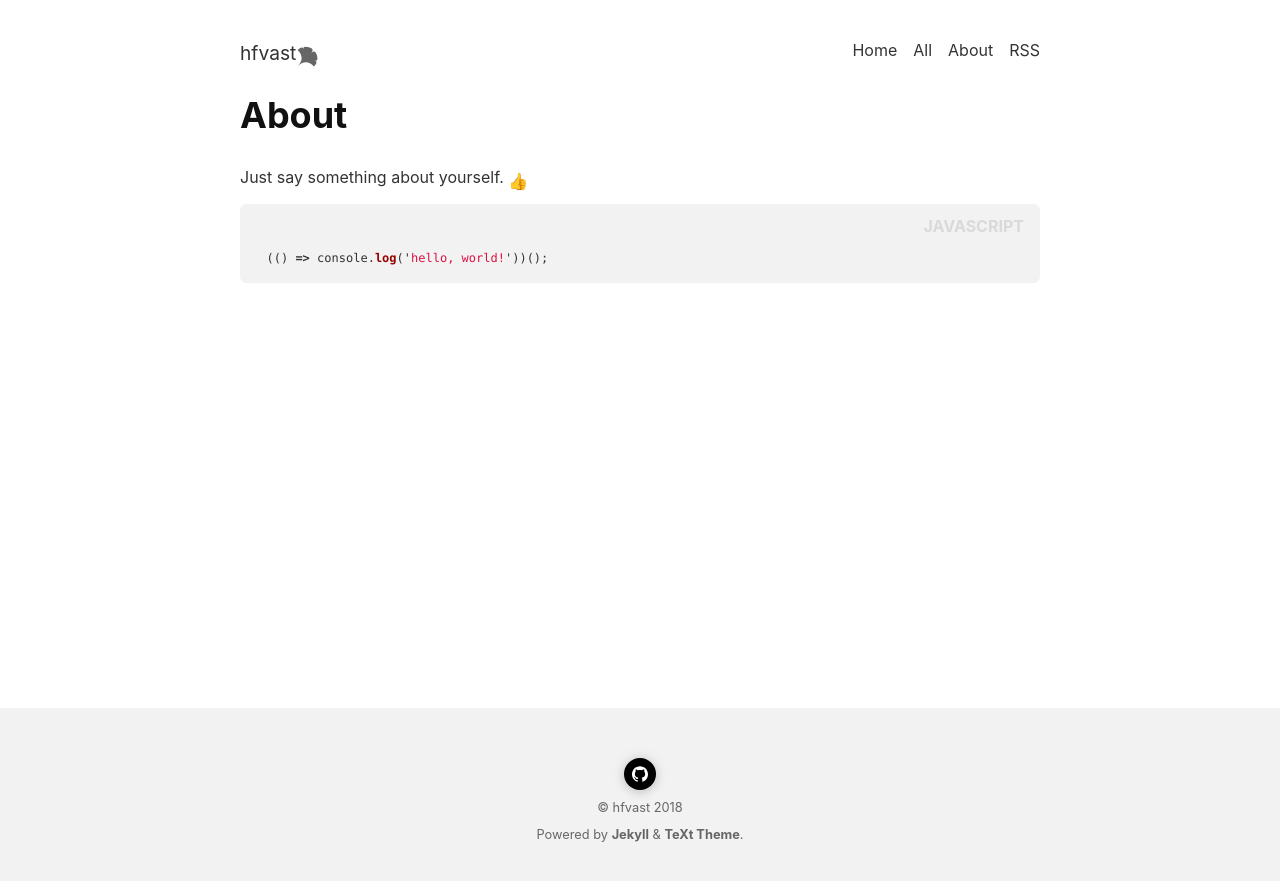
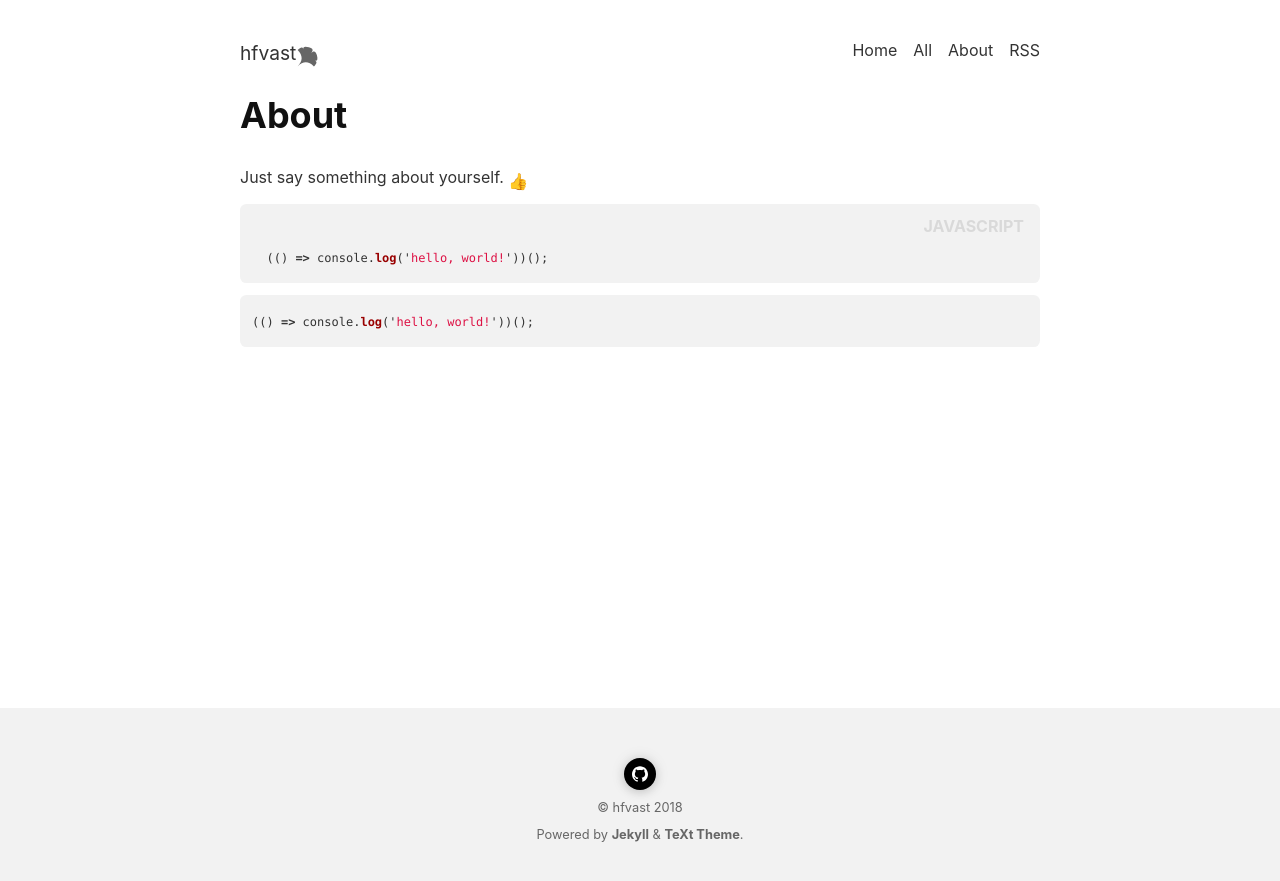
Before and after one commit to FireLee1413/hfvast.github.io, a Jekyll site: the page built from about.md, in a window 1280 px wide. Shown: the top 881 px of the page. Built offline with Jekyll 4.4.1, drawn with Linux system fonts in a browser that asks for light colours; nearby versions of some CDN libraries; emoji names are drawn with the system emoji font.

Commit message:
修改about页

````diff
--- a/about.md
+++ b/about.md
@@ -13,3 +13,7 @@ Just say something about yourself. :+1:
 {% highlight javascript %}
   (() => console.log('hello, world!'))();
 {% endhighlight %}
+
+```javascript
+(() => console.log('hello, world!'))();
+```
````
